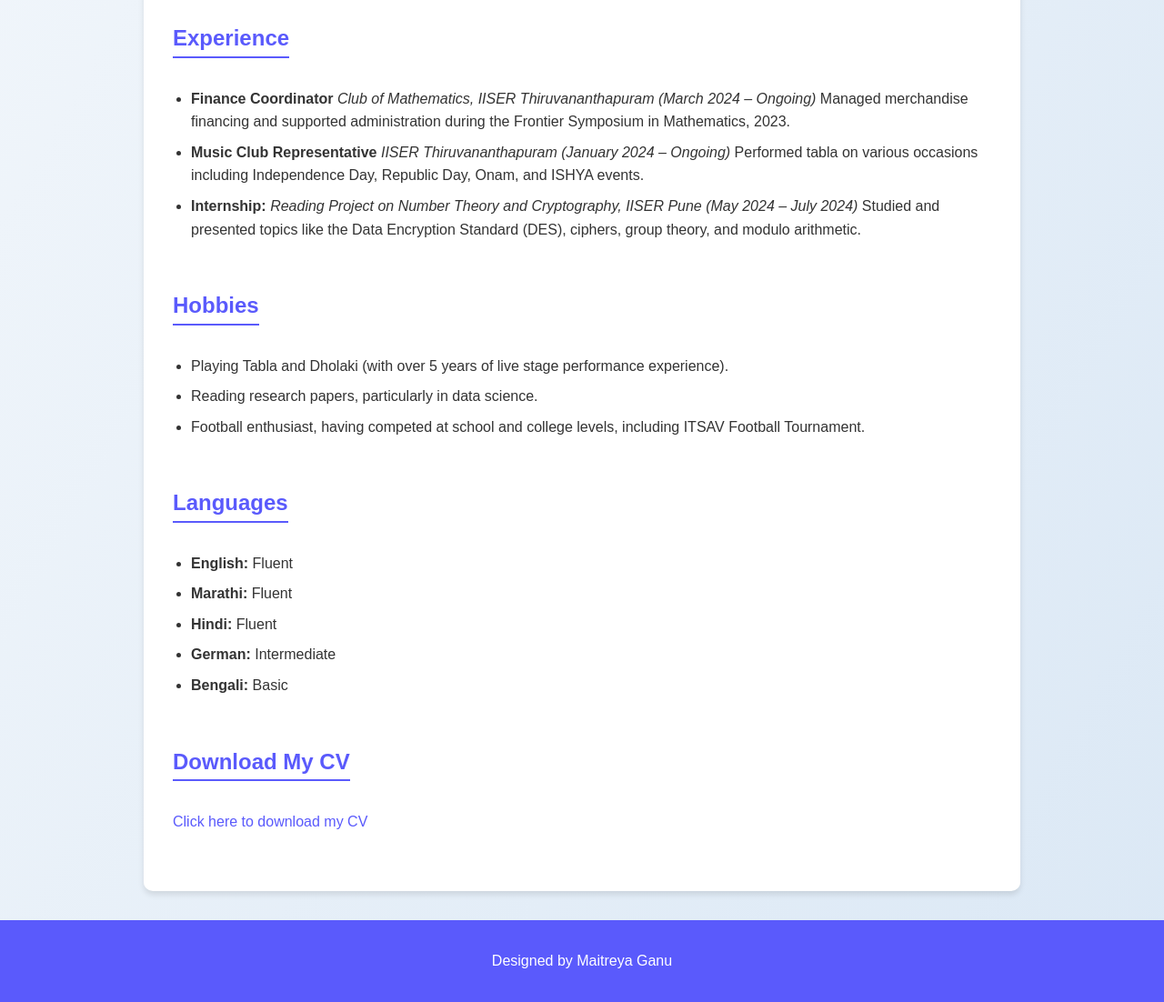
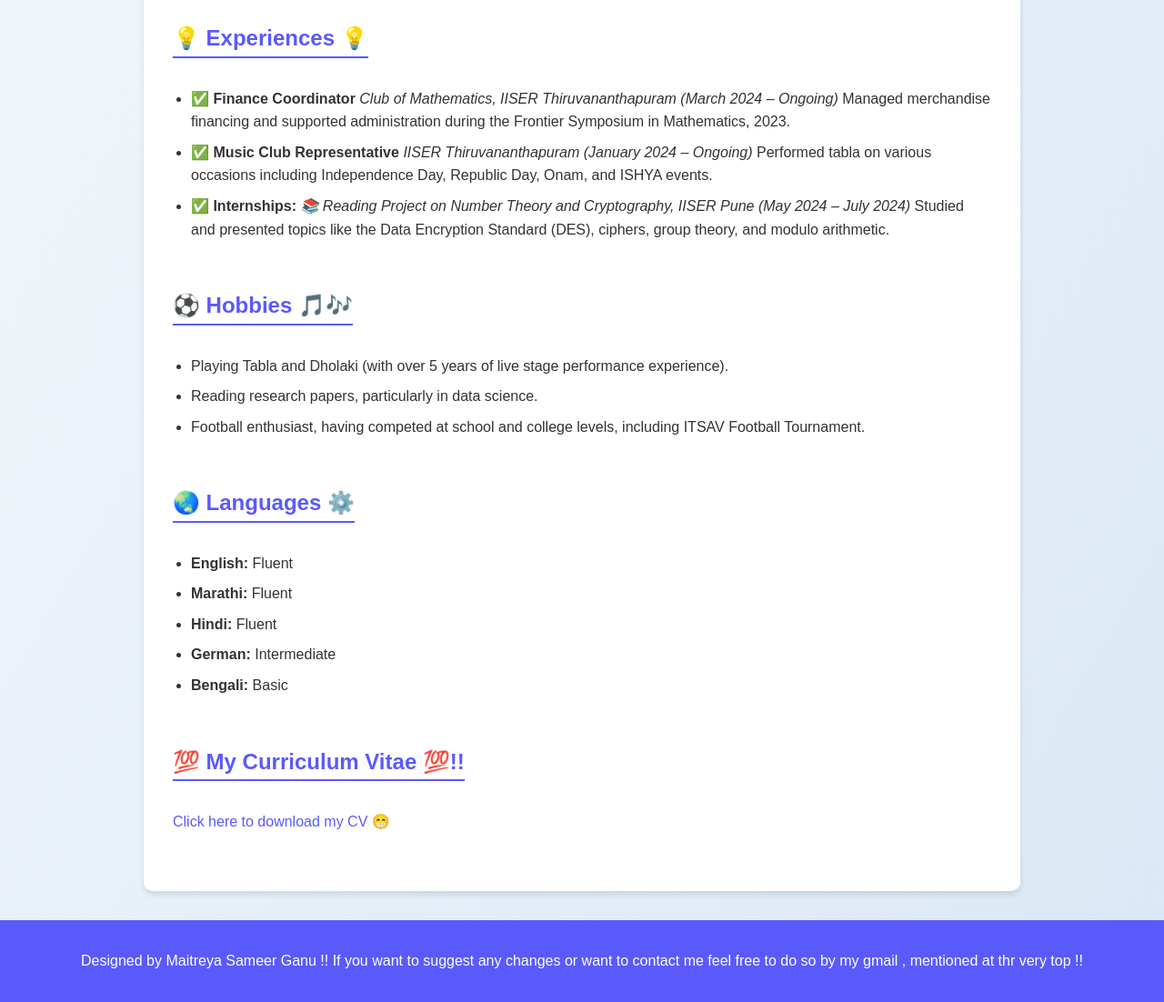
Before and after one commit to Maitreya-07082005/maitreyaganu.github.io, a plain HTML site: page index.html in a window 1280 px wide. Shown: the part 1059-2161 px from the top of the page at 91% size. Drawn offline with Linux system fonts and the light colour scheme.

Commit message:
Update index.html

```diff
--- a/index.html
+++ b/index.html
@@ -67,13 +67,13 @@
 </head>
 <body>
     <header>
-        <h1>Maitreya Ganu</h1>
-        <p>Student at IISER Thiruvananthapuram</p>
+        <h1>Maitreya Sameer Ganu</h1>
+        <p>Student at IISER Thiruvananthapuram , Kerala , India </p>
         <p><a href="mailto:maitreyaganu@gmail.com">maitreyaganu@gmail.com</a></p>
     </header>
     <main>
         <section>
-            <h2>About Me</h2>
+            <h2>About Me 😃</h2>
             <p>
                 I am a second-year BS-MS student at IISER Thiruvananthapuram with a strong interest in mathematics, data science, cybersecurity, and artificial intelligence.
                 My journey is fueled by a passion for learning, collaborating, and applying knowledge to solve real-world problems.
@@ -84,7 +84,7 @@
             </p>
         </section>
         <section>
-            <h2>Education</h2>
+            <h2> 🏫 Education 🏫</h2>
             <ul>
                 <li><strong>BS-MS (Dual Degree)</strong> - IISER Thiruvananthapuram (Sept 2023 – Present)</li>
                 <li><strong>FYBSc Statistics</strong> - Fergusson College, Pune (July 2023 – August 2023)</li>
@@ -93,7 +93,7 @@
             </ul>
         </section>
         <section>
-            <h2>Achievements</h2>
+            <h2> 🏆 Achievements 🥇 </h2>
             <ul>
                 <li><strong>INSPIRE Scholar:</strong> Awarded by the Department of Science and Technology for being among the top 1% in my college.</li>
                 <li><strong>SP College Scholarship:</strong> Secured 2nd rank in the science stream in 12th MSBSHSE board exams.</li>
@@ -102,27 +102,27 @@
             </ul>
         </section>
         <section>
-            <h2>Experience</h2>
+            <h2> 💡 Experiences 💡</h2>
             <ul>
                 <li>
-                    <strong>Finance Coordinator</strong>
+                    <strong> ✅ Finance Coordinator </strong>
                     <em>Club of Mathematics, IISER Thiruvananthapuram (March 2024 – Ongoing)</em>
                     Managed merchandise financing and supported administration during the Frontier Symposium in Mathematics, 2023.
                 </li>
                 <li>
-                    <strong>Music Club Representative</strong>
+                    <strong> ✅ Music Club Representative</strong>
                     <em>IISER Thiruvananthapuram (January 2024 – Ongoing)</em>
                     Performed tabla on various occasions including Independence Day, Republic Day, Onam, and ISHYA events.
                 </li>
                 <li>
-                    <strong>Internship:</strong>
-                    <em>Reading Project on Number Theory and Cryptography, IISER Pune (May 2024 – July 2024)</em>
+                    <strong> ✅ Internships:</strong>
+                    <em>  📚 Reading Project on Number Theory and Cryptography, IISER Pune (May 2024 – July 2024)</em>
                     Studied and presented topics like the Data Encryption Standard (DES), ciphers, group theory, and modulo arithmetic.
                 </li>
             </ul>
         </section>
         <section>
-            <h2>Hobbies</h2>
+            <h2> ⚽️ Hobbies 🎵🎶 </h2>
             <ul>
                 <li>Playing Tabla and Dholaki (with over 5 years of live stage performance experience).</li>
                 <li>Reading research papers, particularly in data science.</li>
@@ -130,7 +130,7 @@
             </ul>
         </section>
         <section>
-            <h2>Languages</h2>
+            <h2> 🌏 Languages ⚙️</h2>
             <ul>
                 <li><strong>English:</strong> Fluent</li>
                 <li><strong>Marathi:</strong> Fluent</li>
@@ -140,12 +140,13 @@
             </ul>
         </section>
         <section>
-            <h2>Download My CV</h2>
-            <p><a href="./Maitreya_Ganu_s_Curriculum_Vitae.pdf" download>Click here to download my CV</a></p>
+            <h2> 💯 My Curriculum Vitae 💯!!</h2>
+            <p><a href="./Maitreya_Ganu_s_Curriculum_Vitae.pdf" download>Click here to download my CV 😁</a></p>
         </section>
     </main>
     <footer>
-        <p>Designed by Maitreya Ganu</p>
+        <p>Designed by Maitreya Sameer Ganu !!
+        If you want to suggest any changes or want to contact me feel free to do so by my gmail , mentioned at thr very top !! </p>
     </footer>
 </body>
 </html>
```
